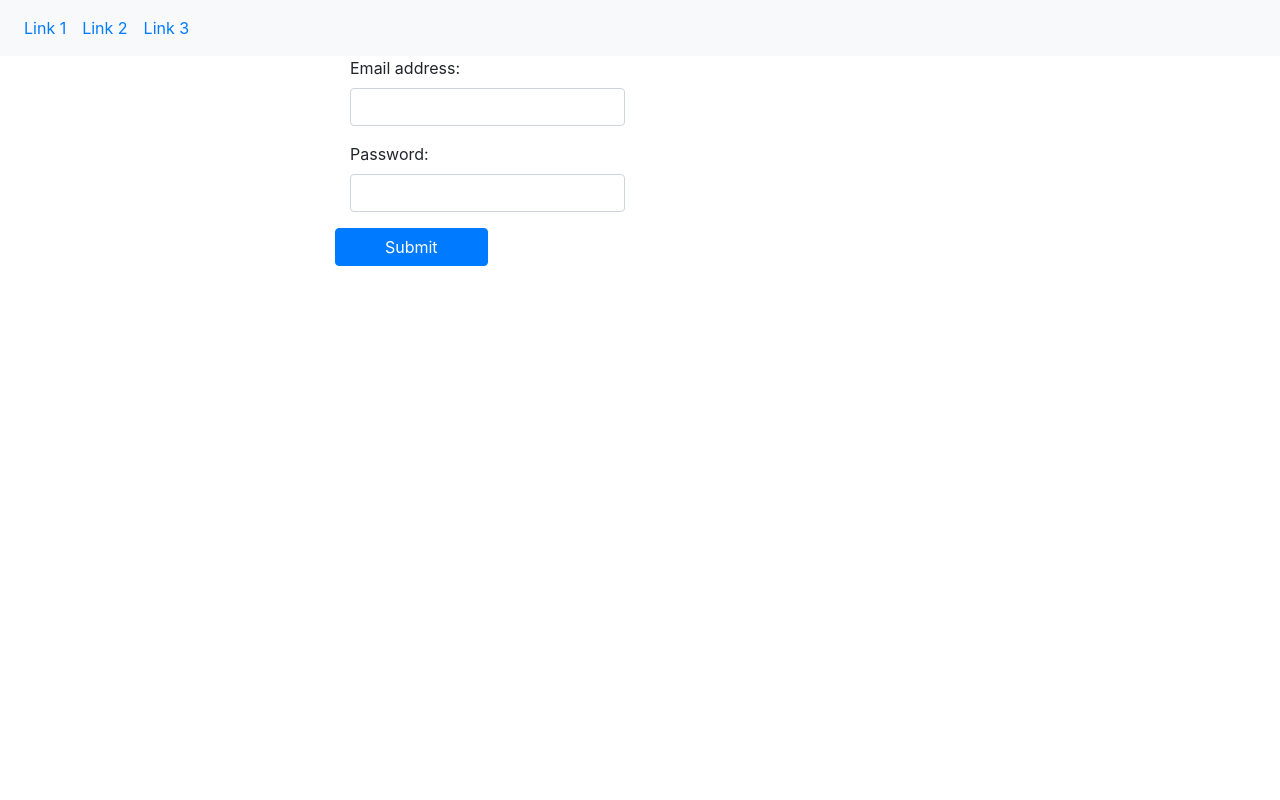
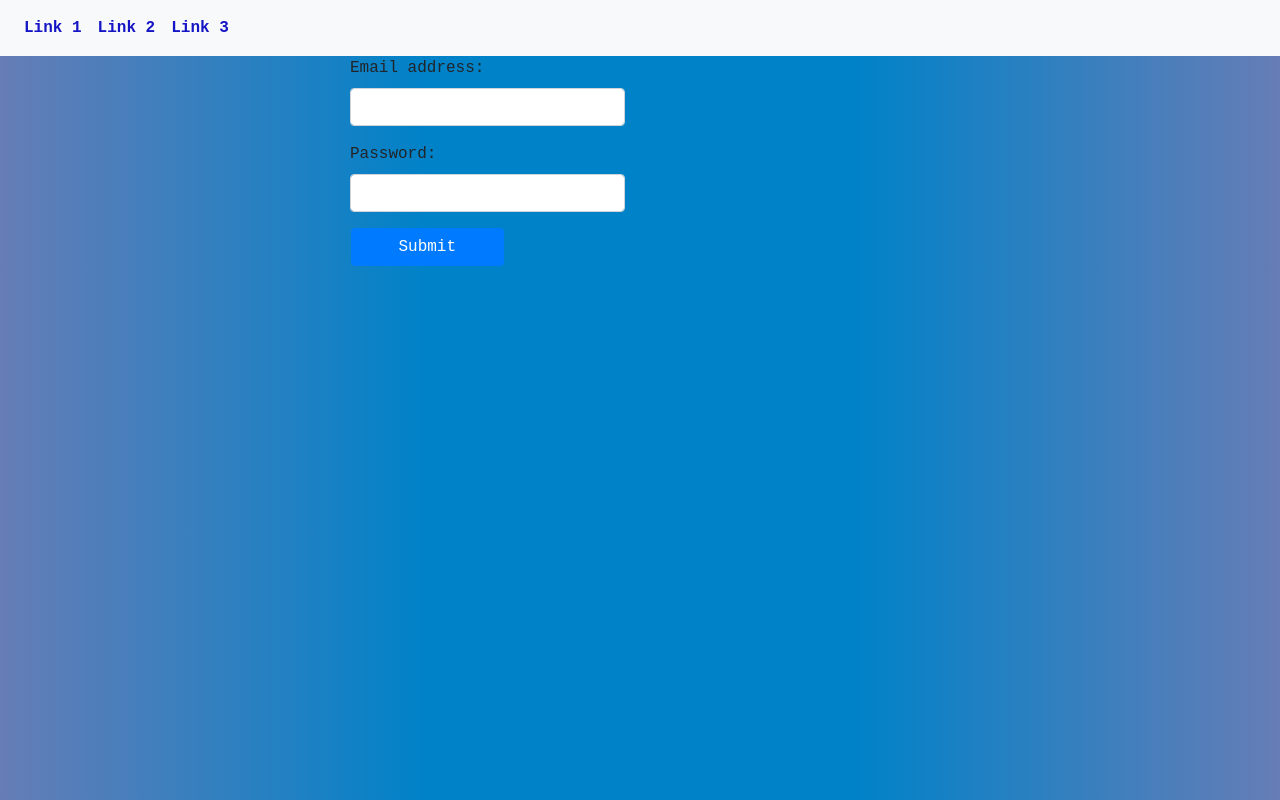
Before and after one commit to sultanMachido/PiggyBank, a website: page login.html in a window 1280 px wide. Drawn offline with Linux system fonts and the light colour scheme.

Commit message:
updating

```diff
--- a/login.html
+++ b/login.html
@@ -5,6 +5,7 @@
     <meta name="viewport" content="width=device-width, initial-scale=1.0">
     <meta http-equiv="X-UA-Compatible" content="ie=edge">
     <link rel="stylesheet" href="./css/bootstrap.min.css">
+    <link rel="stylesheet" href="./css/style.css">
     <title>PiggyBank| Register </title>
 </head>
 <body>
@@ -47,7 +48,7 @@
                               <input type="text" class="form-control" hidden>
                       </div>
 
-                      <button type="submit" class="btn btn-primary col-sm-3">Submit</button>
+                      <button type="submit" class="btn btn-primary col-sm-3 ml-3">Submit</button>
 
                 </div>
 
```
